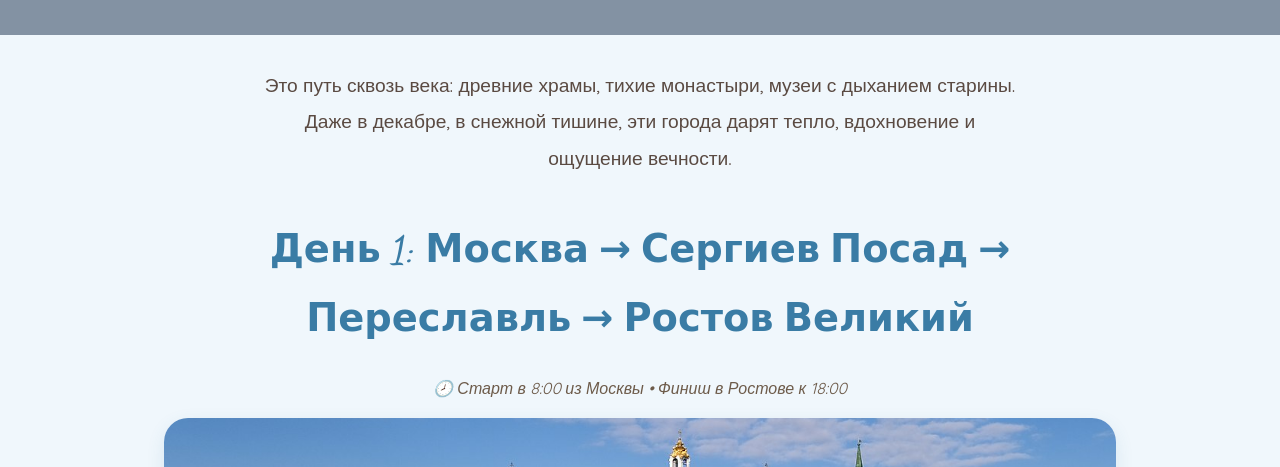
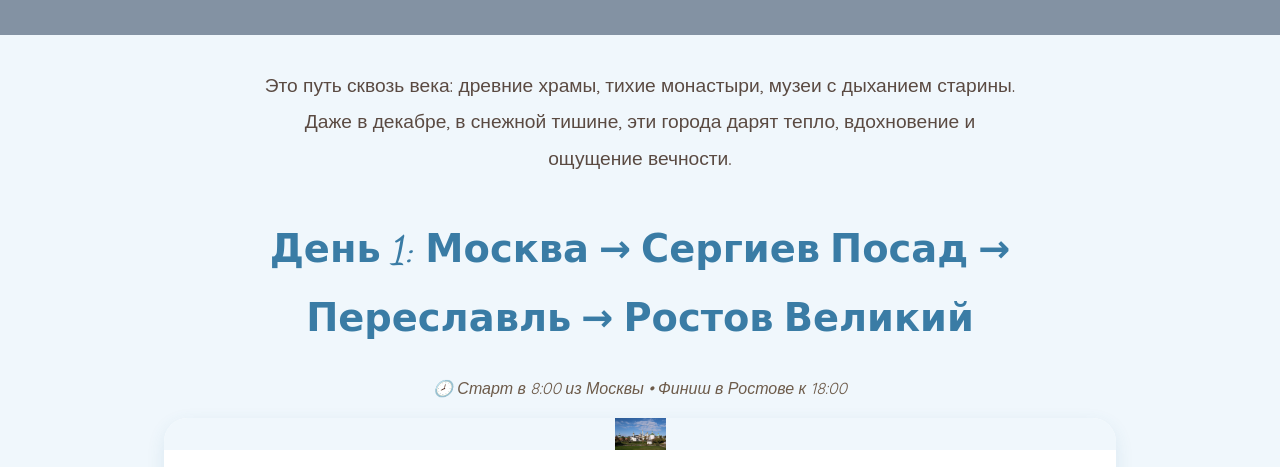
Before and after one commit to bemotte-ops/GoldenRing, a plain HTML site: page index.html in a window 1280 px wide. Shown: the part 294-761 px from the top of the page. Drawn offline with Linux system fonts and the light colour scheme.

Commit message:
Update style.css

```diff
--- a/style.css
+++ b/style.css
@@ -109,10 +109,11 @@ h2 {
 .place-image,
 .choice-image {
   flex: 0 0 65%;
-  min-height: 200px;
-  background-size: cover;
+  background-size: contain;
   background-position: center;
   background-repeat: no-repeat;
+  background-color: #f0f7fc;
+  padding: 1rem; /* ← добавьте отступы */
 }
 
 .place-info,
```
